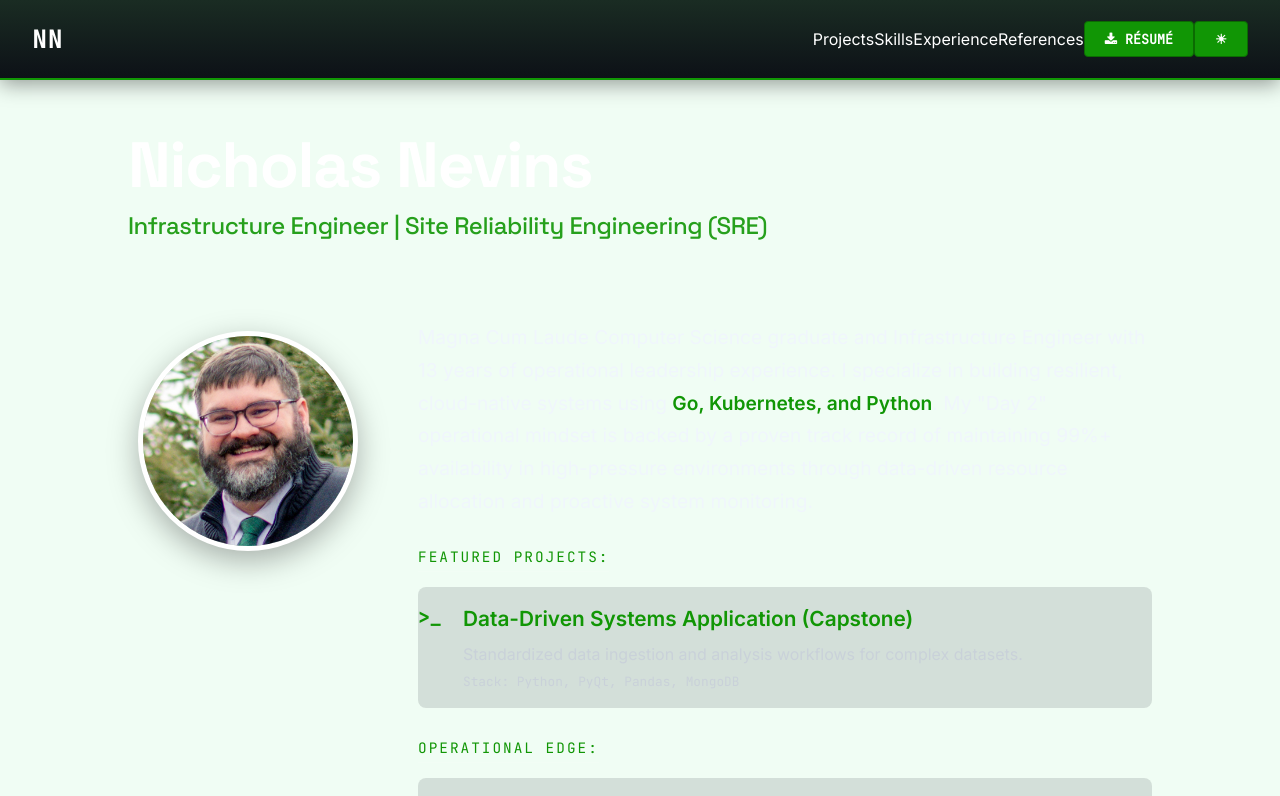
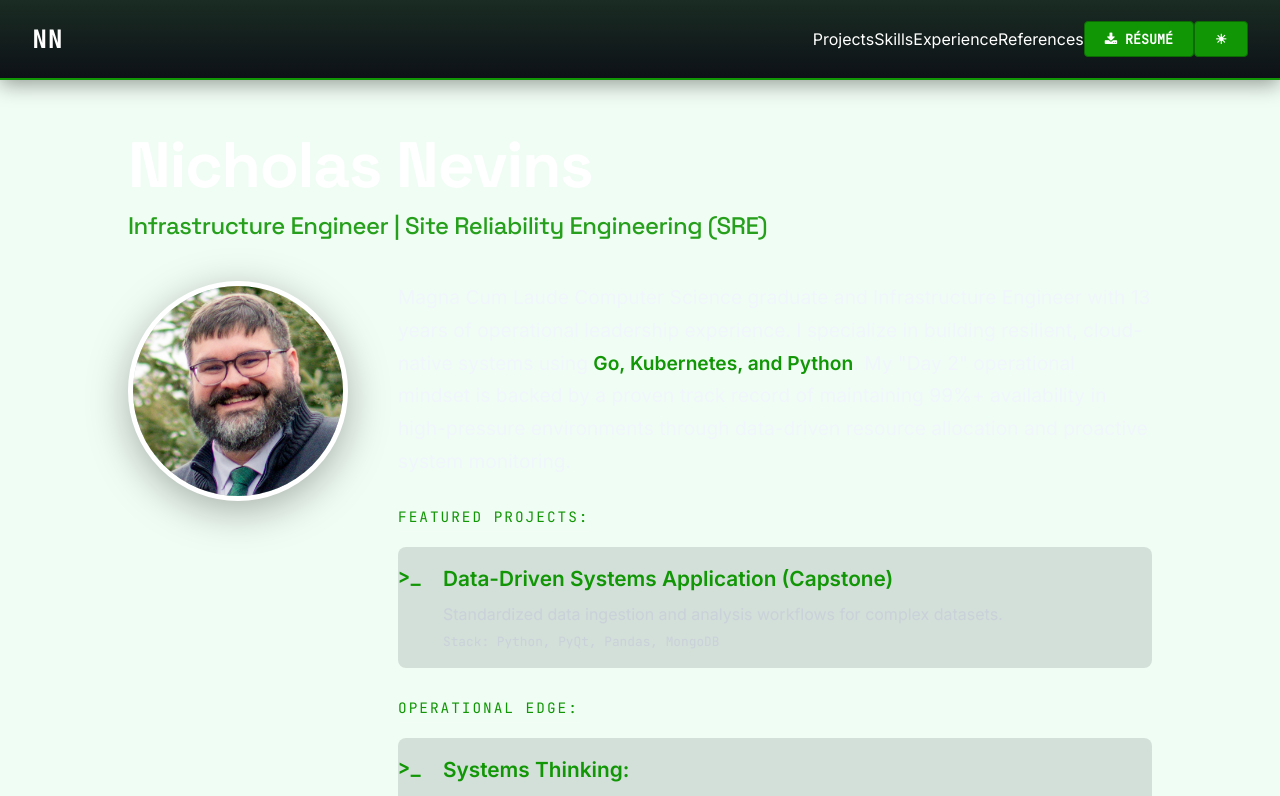
Before and after one commit to NevinsN/professional_portfolio, a React (Create React App) app in the folder professional_portfolio/: page / in a window 1280 px wide. Shown: the top 796 px of the page. Built offline with nearby package versions, Linux system fonts and the light colour scheme.

Commit message:
Update Home.css

```diff
--- a/professional_portfolio/src/Components/Home/Home.css
+++ b/professional_portfolio/src/Components/Home/Home.css
@@ -26,14 +26,12 @@
 /* ==========================================
    CONTENT WRAPPER
    ========================================== */
-/* Fix for the shadow cutting out */
 .home-content {
     display: flex;
     align-items: flex-start;
     gap: 50px;
-    padding: 60px 10% 20px 10%; /* Increased top padding so shadow has room */
+    padding: 20px 10%;
     text-align: left;
-    overflow: visible !important; /* Forces the browser to show the shadow outside the box */
 }
 
 /* ==========================================
@@ -42,15 +40,12 @@
 .home-headshot {
     width: 220px;
     height: 220px;
-    border: 5px solid white;
+    border: 5px solid white; /* Classic white border from your 1:40 screenshot */
     border-radius: 50%;
+    filter: drop-shadow(0 10px 20px rgba(0,0,0,0.3));
+    flex-shrink: 0;
     object-fit: cover;
-    flex-shrink: 0;
-    /* Use filter for a true circular shadow that won't clip as easily as box-shadow */
-    filter: drop-shadow(0 10px 15px rgba(0, 0, 0, 0.3));
-    margin: 10px; /* Internal buffer */
 }
-
 
 /* ==========================================
    BIO & TEXT AREA
```
